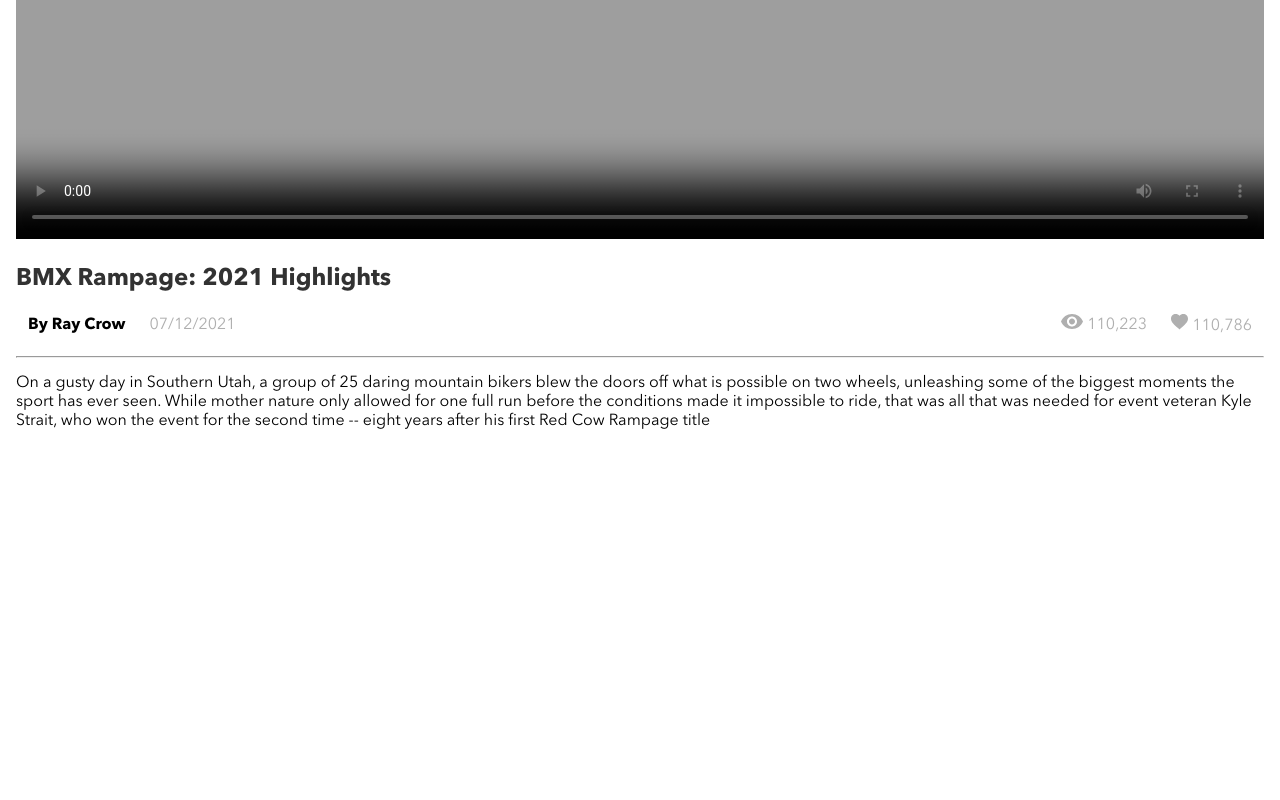
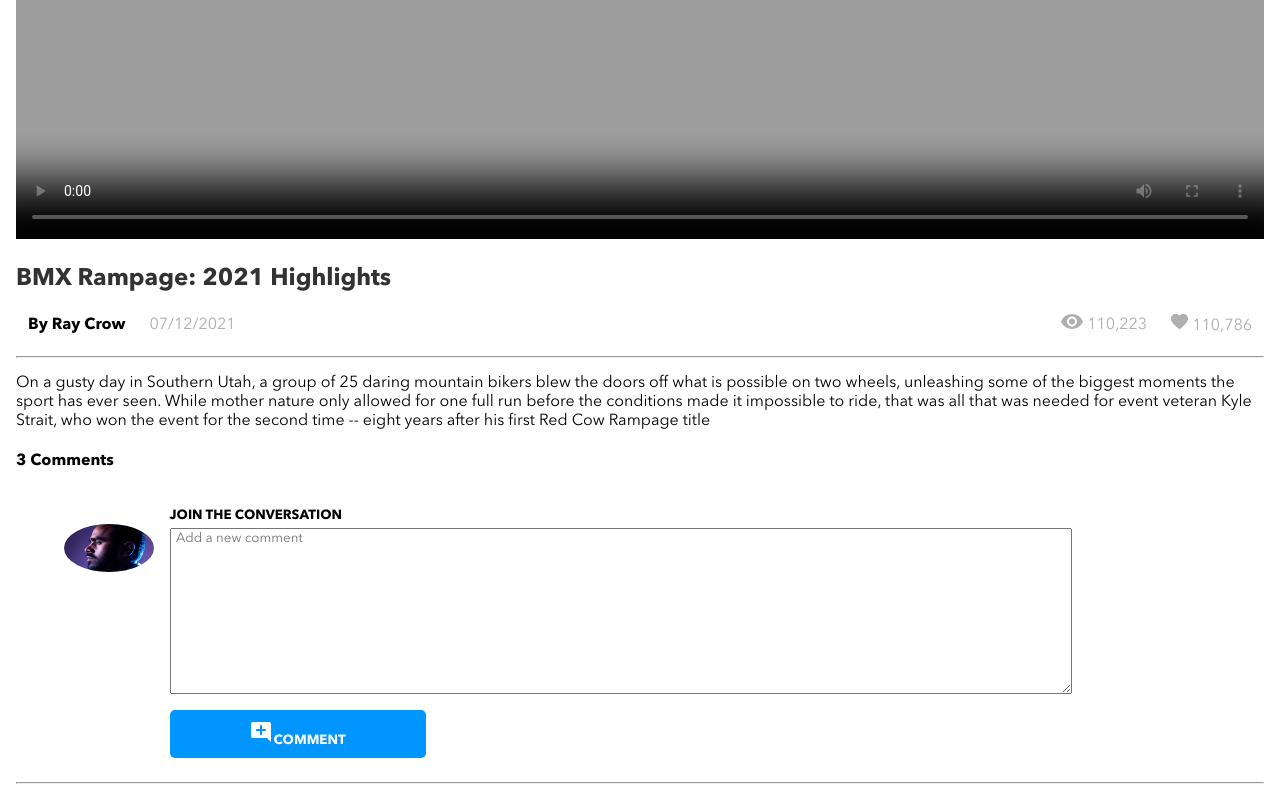
Before and after one commit to amandamani/brainflix, a React (Create React App) app: page / in a window 1280 px wide. Shown: the part 823-1623 px from the top of the page. Before the commit the page ends 1270 px from the top, so only its background shows below. Built offline with nearby package versions, Linux system fonts and the light colour scheme.

Commit message:
Comment section structure added without comment and some CSS

```diff
--- a/src/App.js
+++ b/src/App.js
@@ -1,6 +1,7 @@
 import './App.scss';
 import Header from './components/Header/Header'
 import Video from './components/Video/Video'
+import CommentSection from './components/CommentSection/CommentSection'
 
 function App() {
   return (
@@ -22,7 +23,9 @@ function App() {
         that was all that was needed for event veteran
         Kyle Strait, who won the event for the second
         time -- eight years after his first Red Cow
-        Rampage title"
+        Rampage title"/>
+      <CommentSection
+        numberOfComments = {3}
       />
     </div>
   );
--- /dev/null
+++ b/src/components/CommentSection/CommentSection.js
@@ -0,0 +1,32 @@
+import './CommentSection.scss'
+import commentIcon from '../../assets/icons/add_comment.svg'
+import userIcon from '../../assets/images/Mohan-muruge.jpg'
+
+
+
+function CommentSection (props) {
+    const mediaQuery = window.matchMedia('(min-width: 768px)')
+    return(
+        <section className="comment-section">
+            <h4 className="comment-section__title">{props.numberOfComments} Comments</h4>
+            <form id="comment-section__form" className="comment-section__form">
+                <div>
+                    <img className="comment-section__userIcon" src={userIcon} alt="mohanMuruge icon" />
+                </div>
+                <div className="comment-section__add">
+                    <h5 className="comment-section__heading">JOIN THE CONVERSATION</h5>
+                    <textarea id="userComment" name="userComment" placeholder=" Add a new comment" className="comment-section__input"></textarea>
+                    <button type="submit" className="comment-section__button"><img src={commentIcon} alt="commentIcon"/>COMMENT</button>
+                </div>
+            </form>
+            <div id="comment-section">
+            </div>
+            <hr />
+            {/* <Comment
+                id=""
+            /> */}
+        </section>
+    )
+}
+
+export default CommentSection;
--- /dev/null
+++ b/src/components/CommentSection/CommentSection.scss
@@ -0,0 +1,71 @@
+@use "../../styles/partials/mixins" as *;
+@use "../../styles/partials/fonts" as *;
+@use "../../styles/partials/colors" as *;
+
+*{
+    font-family: $fontRegular;
+}
+
+.comment-section {
+
+    &__form{
+        display: flex;
+        flex-direction: row;
+        padding: 1rem 1rem;
+    }
+
+    &__add {
+        display: flex;
+        flex-direction: column;
+    }
+
+    &__heading {
+        margin: 0rem 0rem 0.25rem;
+    }
+
+    &__input {
+        width: 70vw;
+        height: 20vh;
+        margin-bottom: 1rem;
+    }
+
+    &__userIcon {
+        height: 5vh;
+        width: 7vw;
+        border-radius: 50%;
+        background-size: auto, contain;
+        margin: 1rem 1rem 0rem 0rem;
+
+        @include tablet {
+            height: 6vh;
+        }
+
+        @include desktop {
+            margin-left: 2rem;
+        }
+    }
+
+    &__button{
+        background-color: $brainflixBlue;
+        border: none;
+        border-radius: 5px;
+        height: 7vh;
+        color: $brainflixWhite;
+        font-weight: $fontWeightBold;
+        @include tablet {
+            height: 6vh;
+            width: 20vw;
+        }
+    }
+
+    &-image{
+        z-index: 10;
+        position: absolute;
+        top: 20%;
+        left: 10%;
+
+        @include tablet {
+            position: relative;
+        }
+    }
+}
--- a/src/components/Header/Header.js
+++ b/src/components/Header/Header.js
@@ -18,8 +18,7 @@ function Header () {
                 {!mediaQuery.matches?<img className="header__userIcon" src={userIcon} alt="mohanMuruge icon"/>:<></>}
             </div>
             <div className="header__upload">
-                <img src={uploadIcon} alt="Upload Logo" className="header__upload-image"/>
-                <button className="header__upload-button">UPLOAD</button>
+                <button className="header__upload-button"><img src={uploadIcon} alt="Upload Logo" className="header__upload-image"/>UPLOAD</button>
                 {mediaQuery.matches?<img className="header__userIcon" src={userIcon} alt="mohanMuruge icon"/>:<></>}
             </div>
         </header>
--- a/src/components/Header/Header.scss
+++ b/src/components/Header/Header.scss
@@ -69,6 +69,7 @@
     }
 
     &__upload{
+        position: relative;
         @include tablet {
             display: flex;
             flex-direction: row;
@@ -91,11 +92,11 @@
         &-image{
             z-index: 10;
             position: absolute;
+            left: 2%;
             top: 20%;
-            left: 10%;
 
             @include tablet {
-                position: relative;
+                left: 7%;
             }
         }
     }
```
